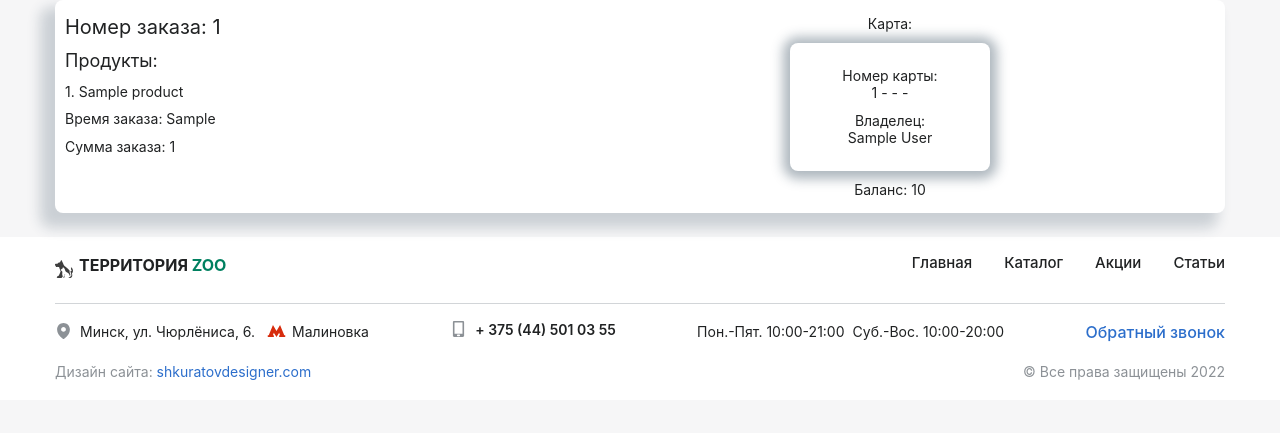
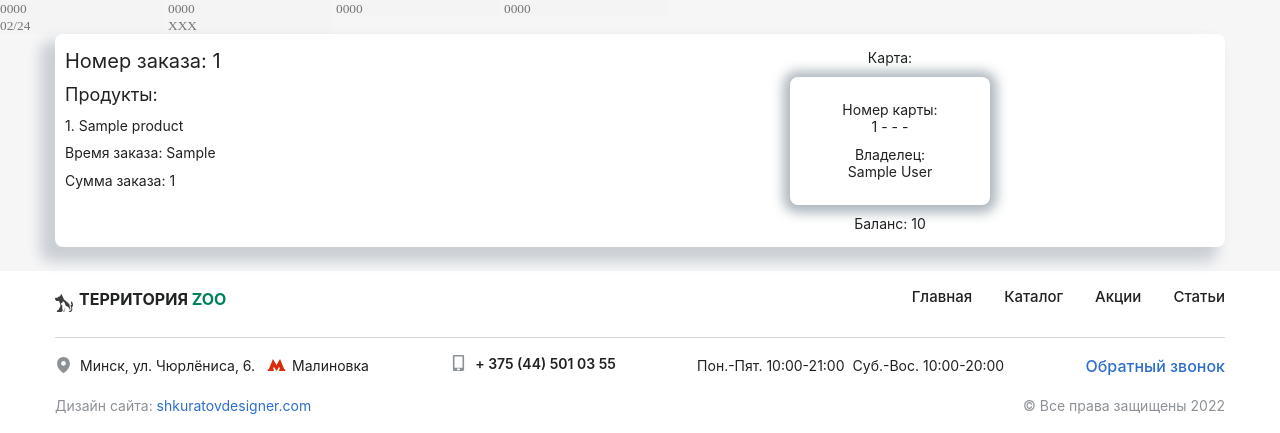
Before and after one commit to Santrok/TerrZoo, a Django app: template main/templates/profile.html in a window 1280 px wide. Shown: the part 166-599 px from the top of the page. Run offline with Django 5.2, Linux system fonts and the light colour scheme; the template is opened without the code that fills it: most values are stand-ins (such as "Sample title", 1, 10 or a date in 2020); some web fonts are replaced.

Commit message:
upgrade profile, add card

```diff
--- a/main/templates/profile.html
+++ b/main/templates/profile.html
@@ -43,6 +43,29 @@
                 </ul>
             </div>
         </nav>
+
+        <fieldset class="paycard">
+            <div class="numder_paycard">
+                <input type="text" name="num_paycard_1_4" id="num_paycard_1_4"
+                       placeholder="0000" class="input_item_active_num_paycard"
+                       maxlength="4" disabled>
+                <input type="text" name="num_paycard_5_8" id="num_paycard_5_8"
+                       placeholder="0000" class="input_item_active_num_paycard"
+                       maxlength="4" disabled>
+                <input type="text" name="num_paycard_9_12" id="num_paycard_9_12"
+                       placeholder="0000" class="input_item_active_num_paycard"
+                       maxlength="4" disabled>
+                <input type="text" name="num_paycard_13_16" id="num_paycard_13_16"
+                       placeholder="0000" class="input_item_active_num_paycard"
+                       maxlength="4" disabled>
+            </div>
+            <div class="date_CVV_paycard">
+                <input type="text" name="date" id="date" placeholder="02/24"
+                       class="input_item_active_date_paycard" maxlength="5" disabled>
+                <input type="text" name="CVV" id="CVV" placeholder="XXX"
+                       class="input_item_active_CVV_paycard" maxlength="3" disabled>
+            </div>
+        </fieldset>
         <section class="article">
             <div class="article__wrap">
                 <div class="article__title">
--- a/main/views.py
+++ b/main/views.py
@@ -366,7 +366,7 @@ def get_placing_an_order_page(request):
 
 def get_profile_page(request):
     """Личный кабинет"""
-    orders = Order.objects.prefetch_related('products', 'pay_card').filter(user=request.user.id)
+    orders = Order.objects.prefetch_related('products', 'user', 'pay_card').filter(user=request.user.id)
 
     context = {"orders": orders}
 
```
Also changed, not shown: db.sqlite3.
